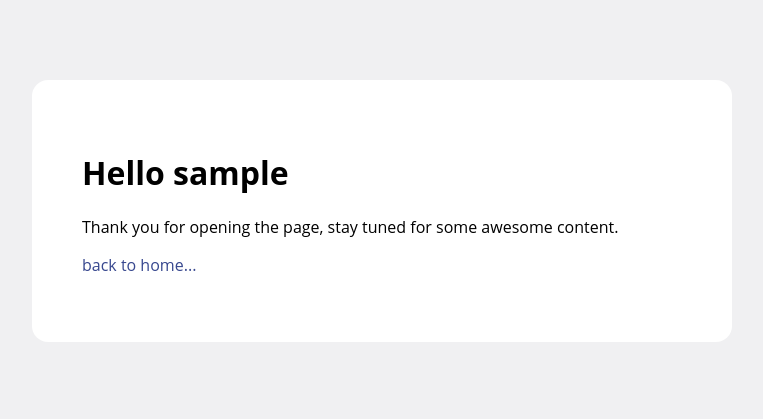
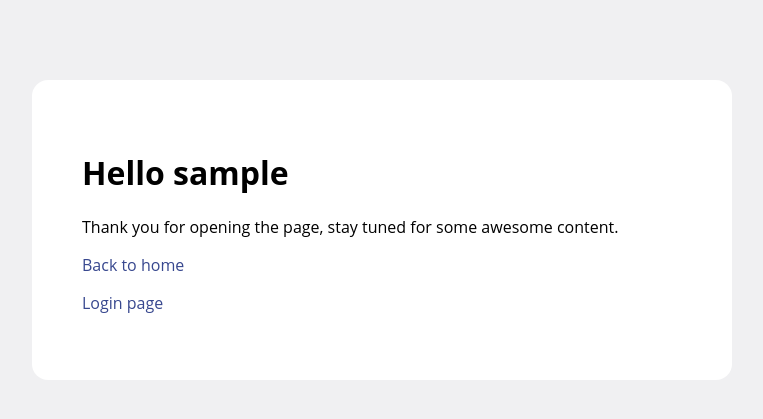
Before and after one commit to virtualvector/FlaskApp, a Flask app: a page that uses templates/greeting.html in a window 1280 px wide. Shown: the top 419 px of the page, without its empty margins (258-1021 px from the left). Run offline with Flask 2, Linux system fonts and the light colour scheme.

Commit message:
one more link added to index page

```diff
--- a/templates/greeting.html
+++ b/templates/greeting.html
@@ -44,7 +44,8 @@
 <div>
     <h1>Hello {{user}}</h1>
     <p>Thank you for opening the page, stay tuned for some awesome content.</p>
-    <p><a href="http://localhost:5000/">back to home...</a></p>
+    <p><a href="http://localhost:5000/">Back to home</a></p>
+    <p><a href="http://localhost:5000/login">Login page</a></p>
 </div>
 </body>
 </html>
--- a/templates/index.html
+++ b/templates/index.html
@@ -13,7 +13,7 @@
 <body>
 <div>
     <h1>CLICK on any of the links</h1>
-    <p><a href="http://localhost:5000/login"></a></p>
+    <p><a href="http://localhost:5000/login">Login page</a></p>
     <p><a href="http://localhost:5000/">Back to home</a></p>
 </div>
 </body>
```
